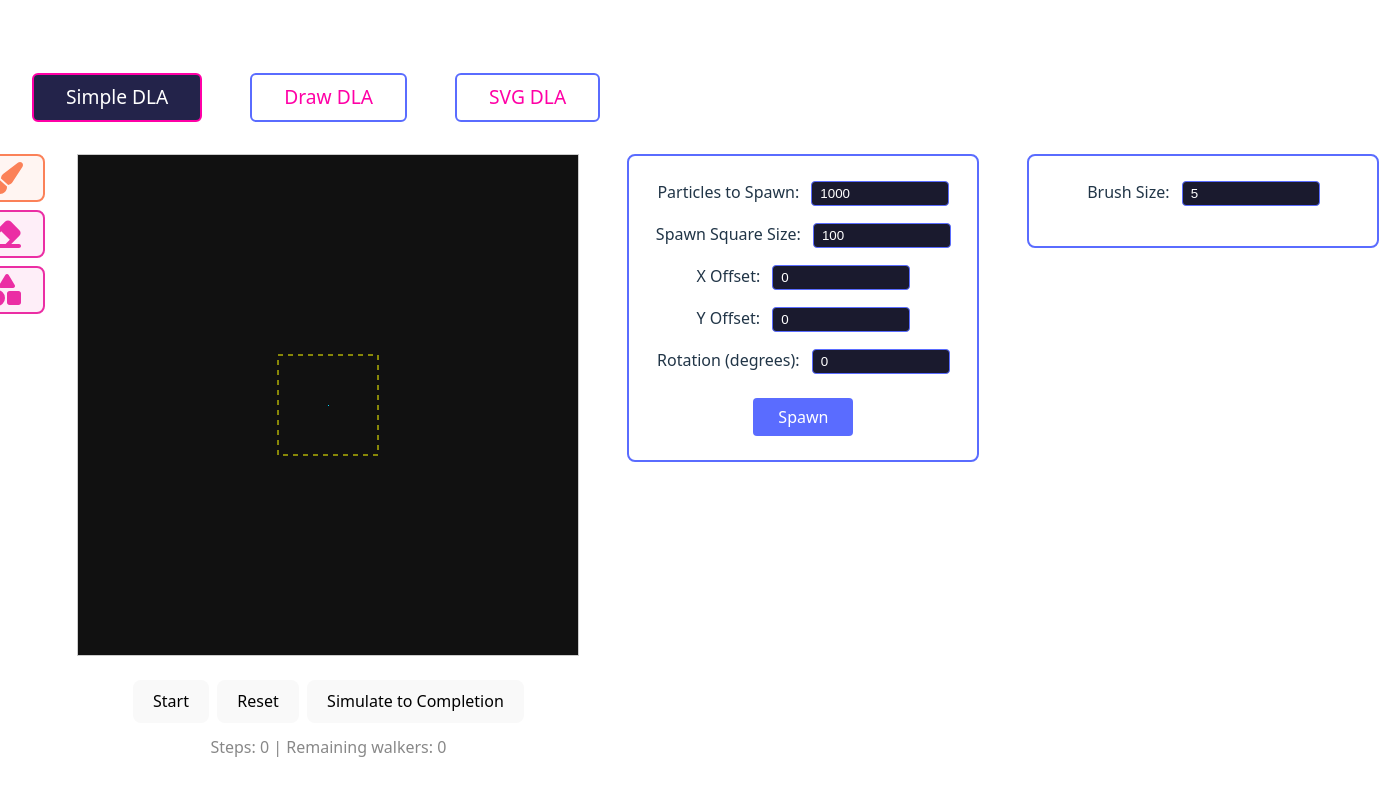
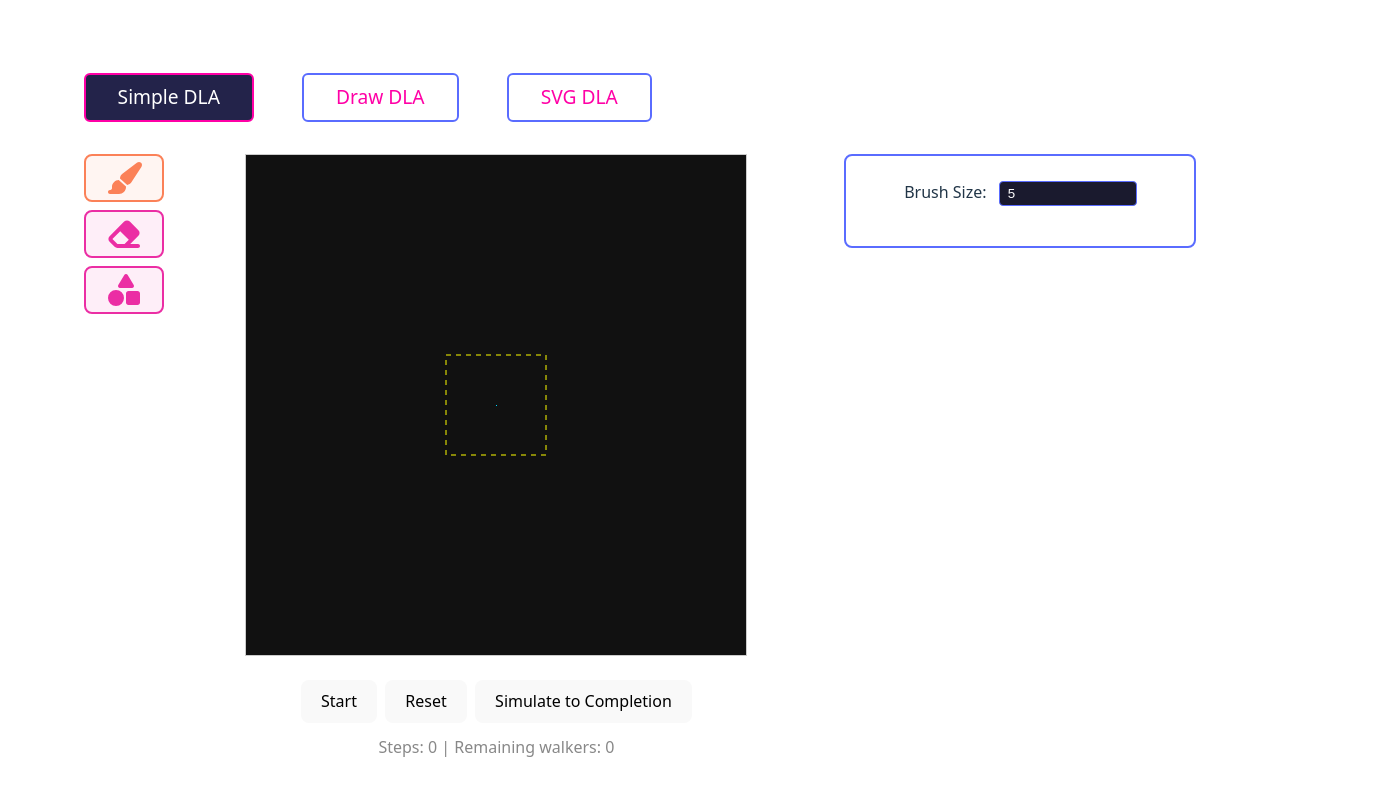
Before and after one commit to chriswininger/DLA-Studio-2025, a React (Vite) app: page /simple-2d-animated-dla in a window 1280 px wide. Shown: the top 796 px of the page, 1379 px wide, since content can reach past the window. Built offline with nearby package versions, Linux system fonts and the light colour scheme.

Commit message:
switching between brush and shapes works

```diff
--- a/src/tabs/Simple2DAnimatedDLA/simple-2d-animated-dla.tsx
+++ b/src/tabs/Simple2DAnimatedDLA/simple-2d-animated-dla.tsx
@@ -21,6 +21,7 @@ const Simple2DAnimatedDLA: React.FC = () => {
   const spawnYOffset = useAppSelector((state: RootState) => (state.simple2dAnimatedDla as Simple2DAnimatedDLAUIState).spawnYOffset);
   const spawnRotation = useAppSelector((state: RootState) => (state.simple2dAnimatedDla as Simple2DAnimatedDLAUIState).spawnRotation);
   const spawnSquareSize = useAppSelector((state: RootState) => (state.simple2dAnimatedDla as Simple2DAnimatedDLAUIState).spawnSquareSize);
+  const selectedTool = useAppSelector((state: RootState) => (state.simple2dAnimatedDla as Simple2DAnimatedDLAUIState).selectedTool);
   const canvasRef = useRef<HTMLCanvasElement | null>(null);
   const dlaStateRef = useRef<DLAState | null>(null);
   const [steps, setSteps] = React.useState(0);
@@ -65,7 +66,8 @@ const Simple2DAnimatedDLA: React.FC = () => {
             Steps: {steps} | Remaining walkers: {walkersCount}
           </div>
         </div>
-        {/* Spawn controls */}
+        {/* Spawn controls - only show when spawn-shapes tool is selected */}
+        {selectedTool === 'spawn-shapes' && (
           <ShapeSpawnControls
             canvasWidth={CANVAS_WIDTH}
             canvasHeight={CANVAS_HEIGHT}
@@ -74,10 +76,13 @@ const Simple2DAnimatedDLA: React.FC = () => {
             spawnSquareSize={spawnSquareSize}
             onSpawnShapeChanged={handleSpawnShapeChanged}
           />
-        {/* Paint brush controls */}
+        )}
+        {/* Paint brush controls - only show when brush tool is selected */}
+        {selectedTool === 'brush' && (
           <PaintBrushControls
             isRunning={isRunning}
           />
+        )}
       </div>
     </div>
   );
```
Lines whose indentation alone changed are shown as unchanged.
